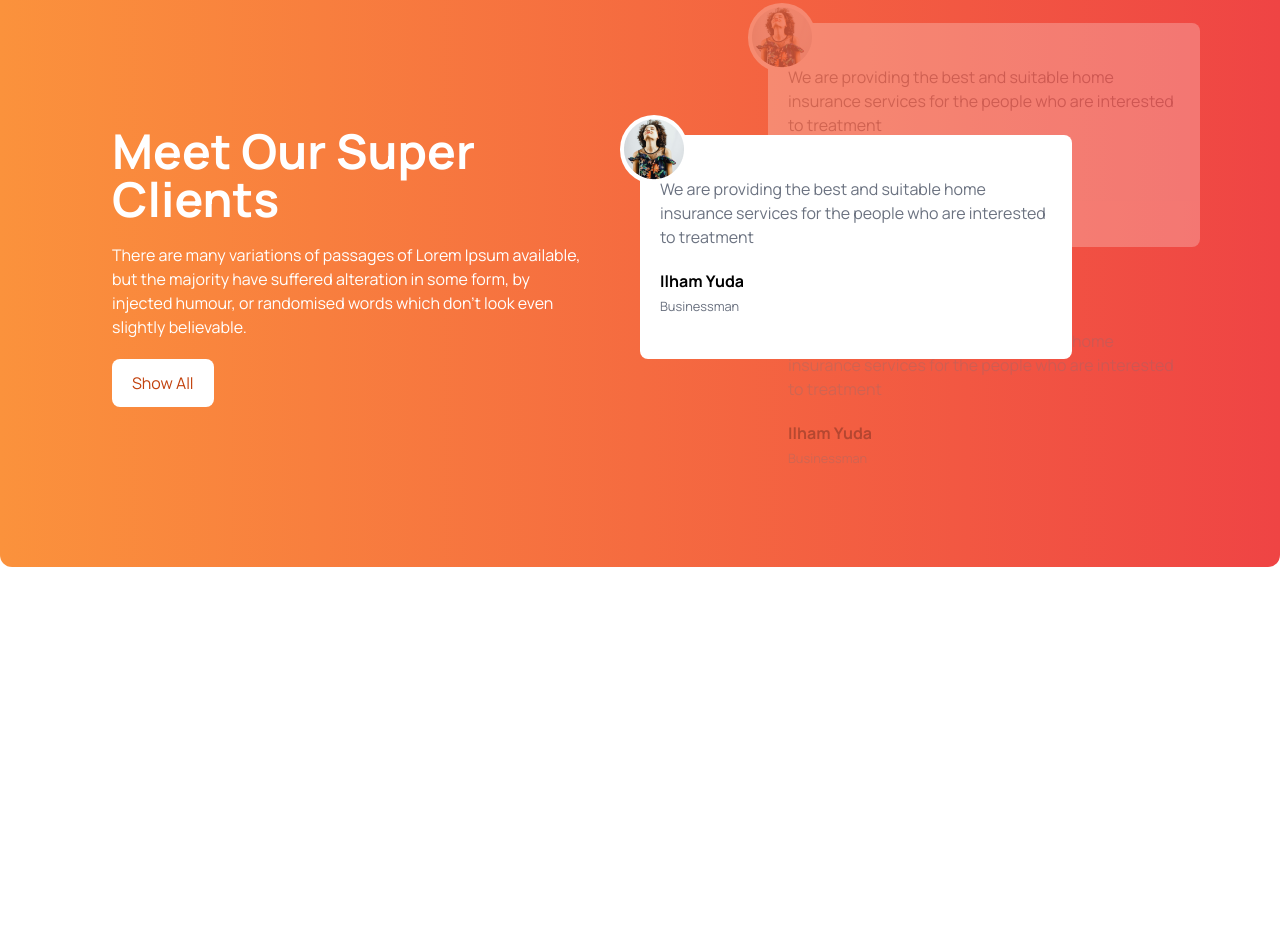
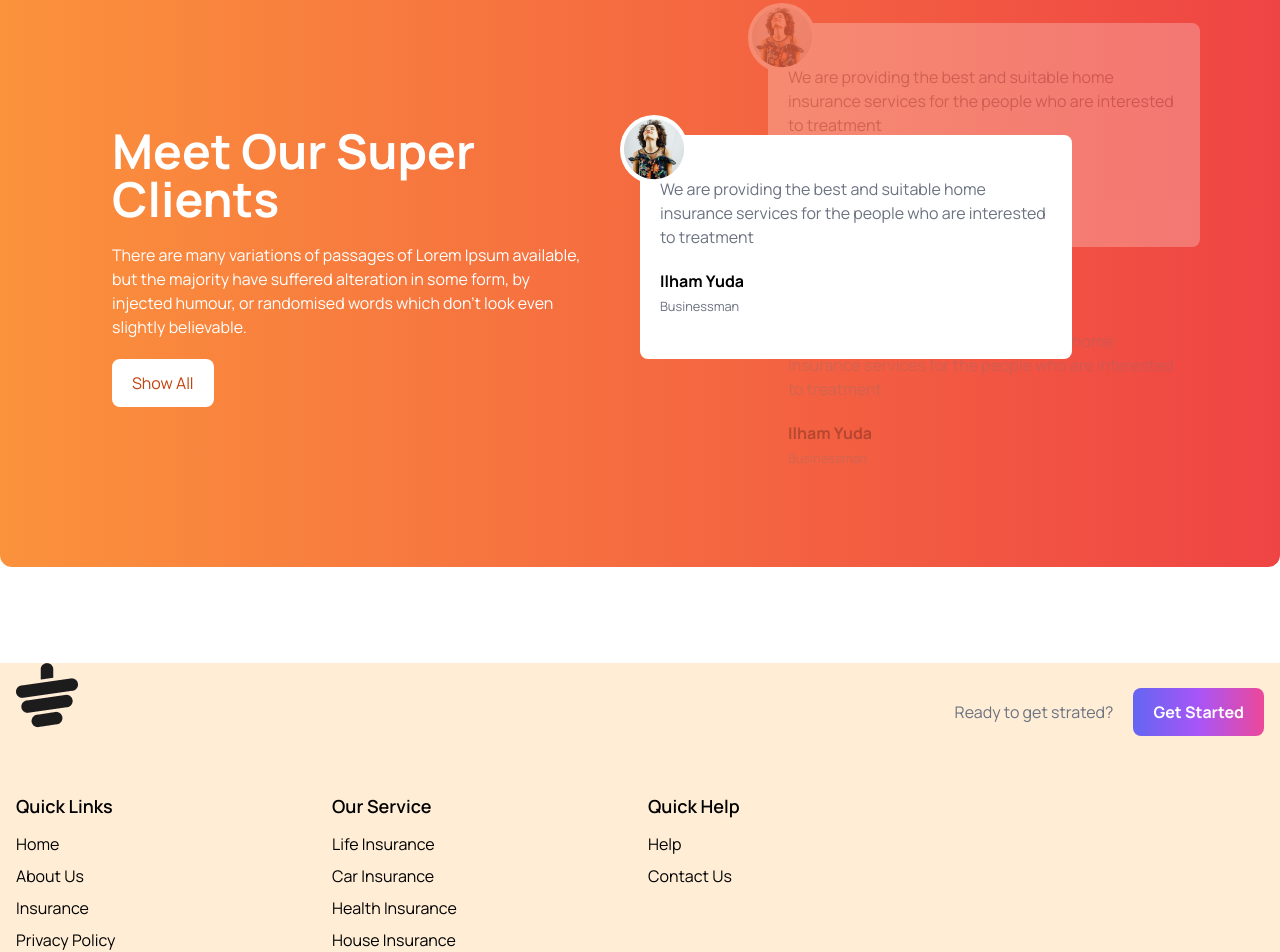
Before and after one commit to Jakir45/Tea-House, a plain HTML site: page index.html in a window 1280 px wide. Shown: the part 1832-2784 px from the top of the page. Before the commit the page ends 2495 px from the top, so only its background shows below. Drawn offline with nearby package versions, Linux system fonts and the light colour scheme.

Commit message:
footer section text

```diff
--- a/index.html
+++ b/index.html
@@ -221,9 +221,73 @@
             </div>
         </section>
 
+
+
     </main>
-    <footer>
+    <footer class="bg-orange-100 text-gray-100 px-4">
+    <div class="max-w-screen-xl mx-auto text-black">
+        <div class="mb-8 flex justify-between">
+            <div>
+                <img class="mb-8" src="./images/cup.png" alt="">
+            </div>
+            <div class="flex items-center gap-5">
+                <p class="text-gray-500">Ready to get strated?</p>
+                <button class="bg-gradient-to-r from-indigo-500 via-purple-500 to-pink-500 px-5 py-3 rounded-lg text-white font-bold">Get Started</button>
+            </div>
+            <!-- footer text -->
 
+        </div>
+        <div class="grid md:grid-cols-2 grid-cols-1 lg:grid-cols-4 gap-4">
+            <div>
+                <h3 class="font-semibold text-lg mb-3 text-black">Quick Links</h3>
+                <ul class="space-y-2">
+                    <li>
+                        <a class="hover:text-orange-500" href="">Home</a>
+                    </li>
+                    <li>
+                        <a class="hover:text-orange-500" href="">About Us</a>
+                    </li>
+                    <li>
+                        <a class="hover:text-orange-500" href="">Insurance</a>
+                    </li>
+                    <li>
+                        <a class="hover:text-orange-500" href="">Privacy Policy</a>
+                    </li>
+
+                </ul>
+            </div>
+            <div>
+                <h3 class="font-semibold text-lg mb-3 text-black">Our Service</h3>
+                <ul class="space-y-2">
+                    <li>
+                        <a class="hover:text-orange-500" href="">Life Insurance</a>
+                    </li>
+                    <li>
+                        <a class="hover:text-orange-500" href="">Car Insurance</a>
+                    </li>
+                    <li>
+                        <a class="hover:text-orange-500" href="">Health Insurance</a>
+                    </li>
+                    <li>
+                        <a class="hover:text-orange-500" href="">House Insurance</a>
+                    </li>
+
+                </ul>
+            </div>
+            <div>
+                <h3 class="font-semibold text-lg mb-3 text-black">Quick Help</h3>
+                <ul class="space-y-2">
+                    <li>
+                        <a class="hover:text-orange-500" href="">Help</a>
+                    </li>
+                    <li>
+                        <a class="hover:text-orange-500" href="">Contact Us</a>
+                    </li>
+
+                </ul>
+            </div>
+         </div>
+    </div>
     </footer>
 </body>
 
```
